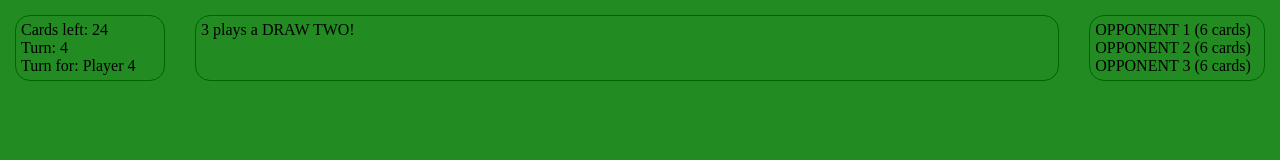
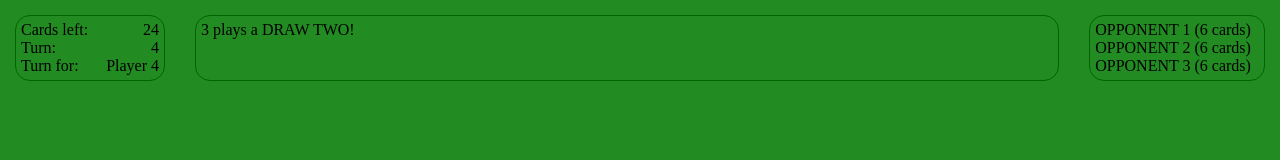
Before and after one commit to CrixuAMG/CardGames, a Vue app: page /mau-mau in a window 1280 px wide. Shown: the top 160 px of the page. Built offline with nearby package versions, Linux system fonts and the light colour scheme.

Commit message:
Stylng changes and bug fixes

```diff
--- a/src/components/GameData.vue
+++ b/src/components/GameData.vue
@@ -1,13 +1,28 @@
 <template>
     <div class="game-data" id="game-data">
         <div id="deck-counter">
-            Cards left: {{ cardsRemaining }}
+            <div class="game-data-title">
+                Cards left:
+            </div>
+            <div class="game-data-data">
+                {{ cardsRemaining }}
+            </div>
         </div>
         <div id="turn-counter">
-            Turn: {{ turnCounter }}
+            <div class="game-data-title">
+                Turn:
+            </div>
+            <div class="game-data-data">
+                {{ turnCounter || 0 }}
+            </div>
         </div>
         <div id="turn-for">
-            Turn for: Player {{ turnFor }}
+            <div class="game-data-title">
+                Turn for:
+            </div>
+            <div class="game-data-data">
+                {{ turnForText }}
+            </div>
         </div>
     </div>
 </template>
@@ -20,6 +35,11 @@ export default {
             cardsRemaining: null,
             turnCounter:    null,
             turnFor:        null
+        }
+    },
+    computed: {
+        turnForText() {
+            return `Player ${this.turnFor || ''}`;
         }
     },
     mounted() {
--- a/src/components/Hand.vue
+++ b/src/components/Hand.vue
@@ -7,6 +7,7 @@
 </template>
 
 <script>
+import GameManager from '@/lib/Game/GameManager';
 import Card from "./Card";
 
 export default {
@@ -87,6 +88,8 @@ export default {
     mounted() {
         this.$root.$on('game::has-been-setup', () => {
             this.playerId = GameManager.registerPlayer(this);
+
+            console.log(this.playerId, GameManager);
         });
 
         this.$root.$on('game::next-turn', () => {
--- a/src/components/Opponent.vue
+++ b/src/components/Opponent.vue
@@ -1,5 +1,5 @@
 <template>
-    <div :id="`player-${playerId}`" class="opponent">
+    <div :id="`player-${playerId}`" class="opponent" :class="{'turn-for': canPlay}">
         OPPONENT {{ playerId }} ({{ cards.length }} cards)
     </div>
 </template>
--- a/src/styles/build.scss
+++ b/src/styles/build.scss
@@ -105,6 +105,15 @@ html, body {
                 cursor: pointer;
                 border-radius: 5px;
             }
+
+            > div {
+                display: grid;
+                grid-template-columns: repeat(2, 1fr);
+
+                .game-data-data {
+                    text-align: right;
+                }
+            }
         }
 
         .d-flex {
--- a/src/views/Pesten.vue
+++ b/src/views/Pesten.vue
@@ -49,7 +49,7 @@ export default {
     },
     data() {
         return {
-            opponents: 3
+            opponents: null,
         }
     },
 
```
